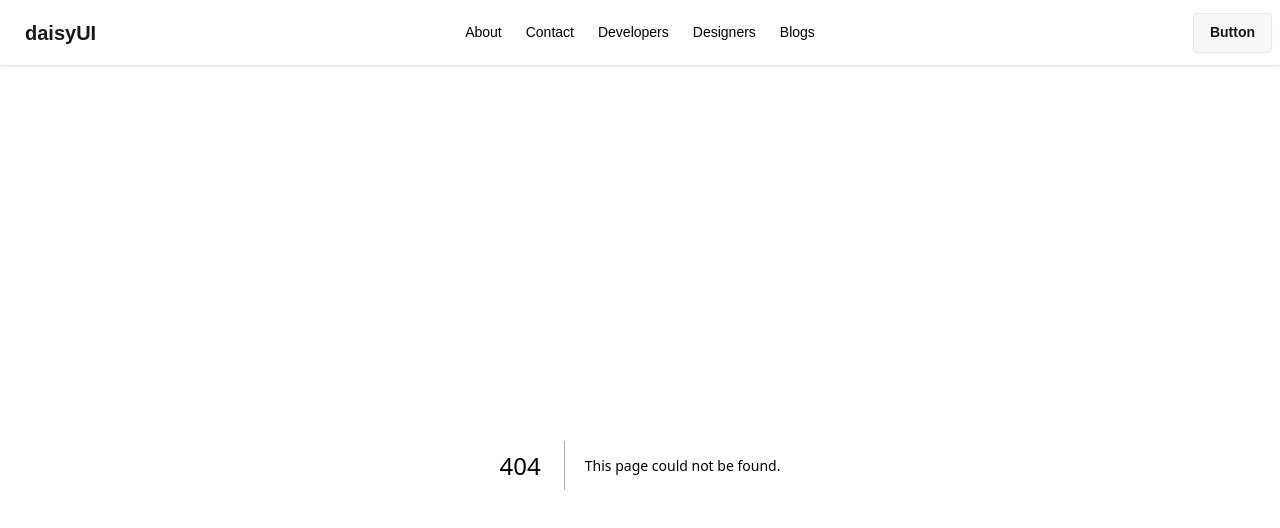
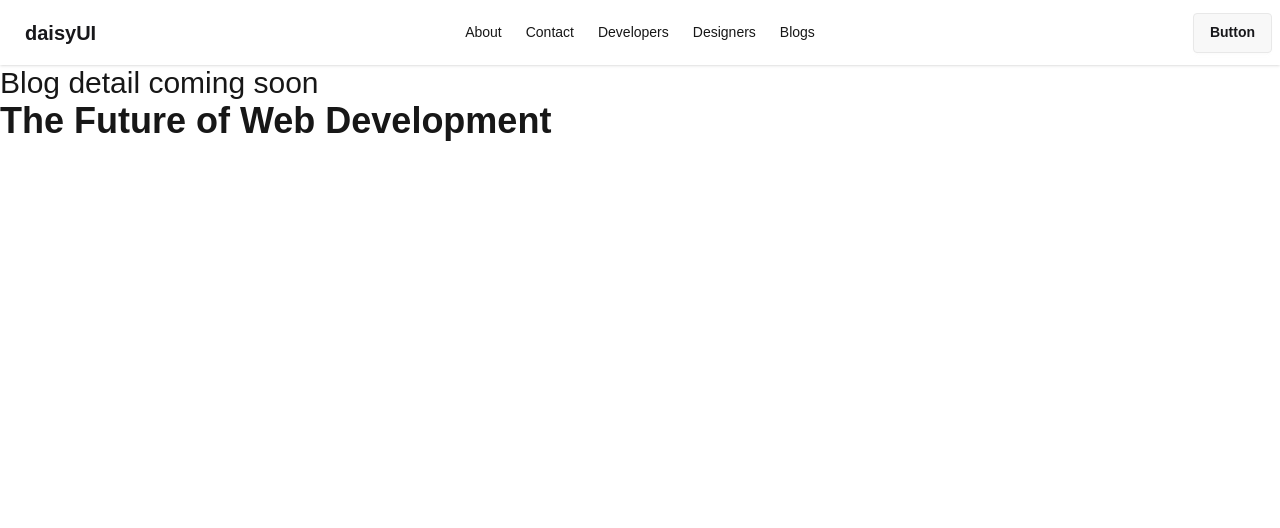
Before and after one commit to sabbir404e/LearnNextJs, a Next.js app: page /blogs/1 in a window 1280 px wide. Before the commit this address had no page. Shown: the top 528 px of the page. Built offline with nearby package versions, Linux system fonts and the light colour scheme.

Commit message:
update 3

```diff
--- /dev/null
+++ b/src/app/blogs/[blogid]/page.jsx
@@ -0,0 +1,59 @@
+   const blogs = [
+  {
+    id: 1,
+    title: "The Future of Web Development",
+    author: "John Smith",
+    category: "Technology",
+    date: "2026-08-10",
+    image: "https://example.com/images/web-development.jpg",
+    description:
+      "Explore the latest trends and technologies shaping the future of web development."
+  },
+  {
+    id: 2,
+    title: "Healthy Lifestyle Tips",
+    author: "Sarah Johnson",
+    category: "Health",
+    date: "2026-08-12",
+    image: "https://example.com/images/healthy-lifestyle.jpg",
+    description:
+      "Learn simple habits and practical tips to maintain a healthy and balanced lifestyle."
+  },
+  {
+    id: 3,
+    title: "Travel Guide to Bangladesh",
+    author: "Ahmed Rahman",
+    category: "Travel",
+    date: "2026-08-15",
+    image: "https://example.com/images/bangladesh-travel.jpg",
+    description:
+      "Discover beautiful places, local culture, and must-visit destinations in Bangladesh."
+  },
+  {
+    id: 4,
+    title: "Getting Started with React",
+    author: "Emily Davis",
+    category: "Programming",
+    date: "2026-08-18",
+    image: "https://example.com/images/react.jpg",
+    description:
+      "A beginner-friendly guide to building modern user interfaces using React."
+  }
+];
+
+const BlogDetailPage = async ({ params }) => {
+    const {blogid} = await params;
+    const blog = blogs.find(blog => blog.id === parseInt(blogid));
+    console.log("show me params", blog)
+    return (
+        <div>
+            <h4 className="text-3xl">Blog detail coming soon</h4>
+
+            {blogs && <div>
+               <h2 className="text-4xl font-bold mb-2">{blog.title}</h2>
+                </div>}
+        </div>
+    );
+};
+
+export default BlogDetailPage;
--- a/src/app/blogs/page.jsx
+++ b/src/app/blogs/page.jsx
@@ -1,7 +1,6 @@
-
+import Link from "next/link";
 
 const BlogsPages = () => {
-
   const blogs = [
     {
       id: 1,
@@ -49,10 +48,16 @@ const BlogsPages = () => {
     <div>
       <h2 className="text-2xl font-bold mb-4">Blogs</h2>
 
-            {blogs.map(blog => ( <div key={blog.id}>
-             <h3 className="text-4xl font-bold mb-2">{blog.title}</h3>
-             </div>))}</div>
+      {blogs.map((blog) => (
+        <div key={blog.id}>
+          <h3 className="text-4xl font-bold mb-2">
+            {blog.title}
+          </h3>
+          <Link href={`/blogs/${blog.id}`}>Show Details</Link>
+        </div>
+      ))}
+    </div>
   );
-}
+};
 
 export default BlogsPages;
```
Lines whose indentation alone changed are shown as unchanged.
